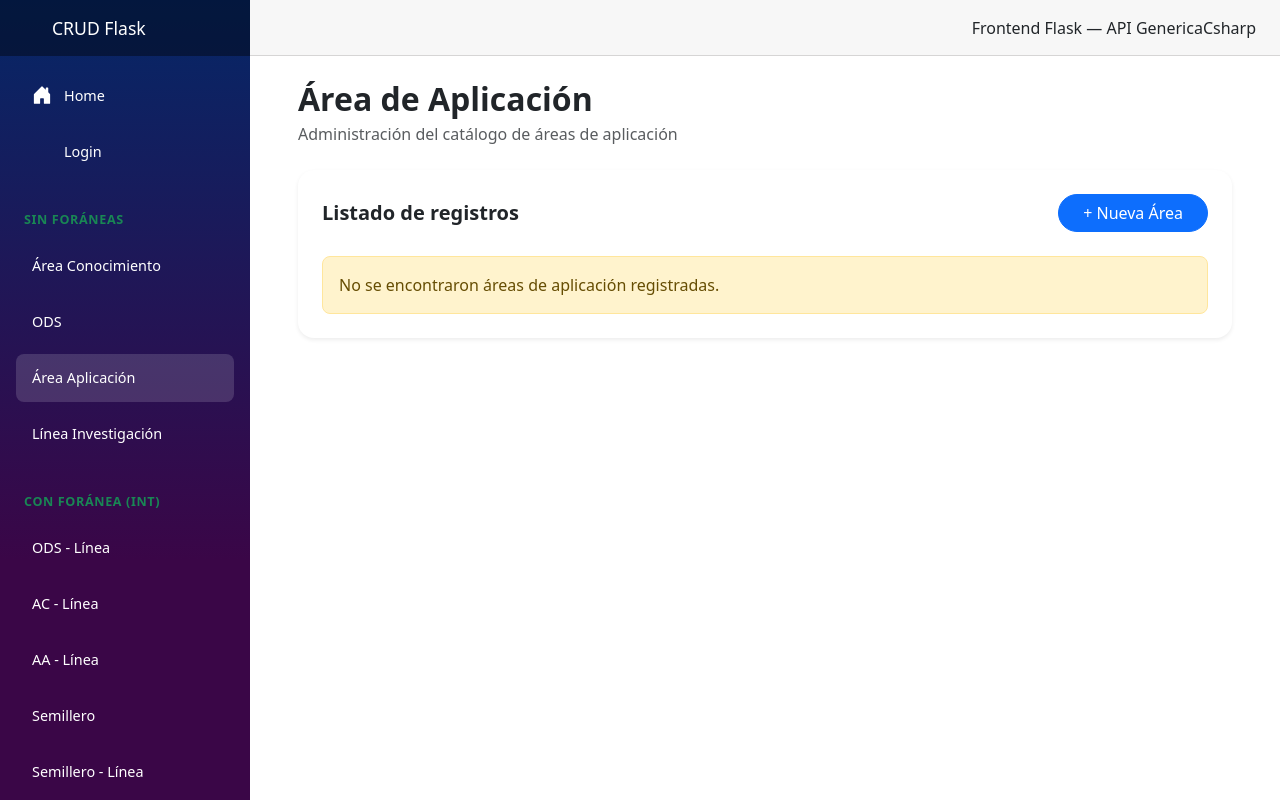
After one commit to Unslowling/modulo-investigacion-flask, a Flask app: page /area_aplicacion in a window 1280 px wide. The commit adds this page. Run offline with Flask 3, Linux system fonts and the light colour scheme; data that the repository does not hold is empty.

Commit message:
CRUD area_aplicacion

```diff
--- a/app.py
+++ b/app.py
@@ -27,11 +27,13 @@ from routes.home import bp as home_bp
 from routes.autenticacion import bp as autenticacion_bp
 from routes.linea_investigacion import bp as linea_investigacion_bp
 from routes.area_conocimiento import bp as area_conocimiento_bp
+from routes.area_aplicacion import bp as area_aplicacion_bp
 
 app.register_blueprint(home_bp)
 app.register_blueprint(autenticacion_bp)
 app.register_blueprint(linea_investigacion_bp)
 app.register_blueprint(area_conocimiento_bp)
+app.register_blueprint(area_aplicacion_bp)
 
 # ══════════════════════════════════════════════
 # SEGURIDAD GLOBAL DE SESIONES
--- /dev/null
+++ b/routes/area_aplicacion.py
@@ -0,0 +1,68 @@
+from flask import Blueprint, render_template, request, redirect, url_for, flash
+from services.api_service import ApiService
+
+bp = Blueprint('area_aplicacion', __name__)
+api = ApiService()
+
+TABLA = 'area_aplicacion'
+CLAVE = 'id'
+
+@bp.route('/area_aplicacion')
+def index():
+    """Muestra la tabla de áreas de aplicación."""
+    registros = api.listar(TABLA)
+    return render_template('pages/area_aplicacion/lista.html', registros=registros)
+
+@bp.route('/area_aplicacion/crear', methods=['GET', 'POST'])
+def crear():
+    """Muestra el formulario y crea una nueva área de aplicación."""
+    if request.method == 'POST':
+        datos = {
+            'nombre': request.form.get('nombre', '').strip()
+        }
+
+        exito, mensaje = api.crear(TABLA, datos)
+        if exito:
+            flash("Registro creado correctamente", "success")
+            return redirect(url_for('area_aplicacion.index'))
+        else:
+            flash(mensaje, "danger")
+
+    return render_template('pages/area_aplicacion/crear.html')
+
+@bp.route('/area_aplicacion/editar/<registro_id>', methods=['GET', 'POST'])
+def editar(registro_id):
+    """Muestra el formulario precargado y actualiza una área de aplicación."""
+    if request.method == 'POST':
+        datos = {
+            'nombre': request.form.get('nombre', '').strip()
+        }
+
+        exito, mensaje = api.actualizar(TABLA, CLAVE, registro_id, datos)
+        if exito:
+            flash("Registro actualizado correctamente", "success")
+            return redirect(url_for('area_aplicacion.index'))
+        else:
+            flash(mensaje, "danger")
+
+    registros = api.listar(TABLA)
+    registro = next((r for r in registros if str(r.get(CLAVE)) == str(registro_id)), None)
+
+    if not registro:
+        flash("Área de aplicación no encontrada", "danger")
+        return redirect(url_for('area_aplicacion.index'))
+
+    return render_template('pages/area_aplicacion/editar.html', registro=registro)
+
+@bp.route('/area_aplicacion/eliminar', methods=['POST'])
+def eliminar():
+    """Elimina una área de aplicación."""
+    valor = request.form.get('id', '')
+    exito, mensaje = api.eliminar(TABLA, CLAVE, valor)
+
+    if exito:
+        flash("Registro eliminado correctamente", "success")
+    else:
+        flash(mensaje, "danger")
+
+    return redirect(url_for('area_aplicacion.index'))
--- a/templates/components/nav_menu.html
+++ b/templates/components/nav_menu.html
@@ -41,7 +41,7 @@
             </a>
         </div>
         <div class="nav-item px-3">
-            <a class="nav-link text-white rounded-3 px-3 py-2 {{ 'background-active' if 'area-aplicacion' in request.path }}" href="#">
+            <a class="nav-link text-white rounded-3 px-3 py-2 {{ 'background-active' if 'area_aplicacion' in request.path else '' }}" href="/area_aplicacion">
                 Área Aplicación
             </a>
         </div>
--- /dev/null
+++ b/templates/pages/area_aplicacion/lista.html
@@ -0,0 +1,64 @@
+{% extends 'layout/base.html' %}
+
+{% block title %}Área de Aplicación{% endblock %}
+
+{% block content %}
+<div class="container-fluid mt-4 px-4 pb-4">
+
+    <h2 class="fw-bold mb-1">Área de Aplicación</h2>
+    <p class="text-muted mb-4">Administración del catálogo de áreas de aplicación</p>
+
+    <div class="card shadow-sm border-0 rounded-4">
+
+        <div class="card-body p-4">
+
+            <div class="d-flex justify-content-between align-items-center mb-4">
+               <h5 class="mb-0 fw-semibold">Listado de registros</h5>
+
+               <a href="{{ url_for('area_aplicacion.crear') }}" class="btn btn-primary rounded-pill px-4">
+                  + Nueva Área
+               </a>
+            </div>
+
+            {% if registros %}
+                <div class="table-responsive">
+                    <table class="table table-hover align-middle">
+                        <thead class="table-dark">
+                            <tr>
+                                <th class="ps-3 border-0 rounded-start">ID</th>
+                                <th class="border-0">Nombre</th>
+                                <th class="text-end pe-3 border-0 rounded-end">Acciones</th>
+                            </tr>
+                        </thead>
+                        <tbody>
+                            {% for reg in registros %}
+                            <tr>
+                                <td class="ps-3">{{ reg.id }}</td>
+                                <td class="fw-semibold">{{ reg.nombre }}</td>
+                                <td class="text-end pe-3">
+                                    <a href="{{ url_for('area_aplicacion.editar', registro_id=reg.id) }}"
+                                       class="btn btn-sm btn-warning me-2 text-dark fw-medium">
+                                       Editar
+                                    </a>
+
+                                    <form method="POST" action="{{ url_for('area_aplicacion.eliminar') }}"
+                                          style="display:inline"
+                                          onsubmit="return confirm('¿Desea eliminar esta área de aplicación?');">
+                                        <input type="hidden" name="id" value="{{ reg.id }}" />
+                                        <button class="btn btn-sm btn-danger fw-medium" type="submit">Eliminar</button>
+                                    </form>
+                                </td>
+                            </tr>
+                            {% endfor %}
+                        </tbody>
+                    </table>
+                </div>
+            {% else %}
+                <div class="alert alert-warning mb-0 rounded-3">No se encontraron áreas de aplicación registradas.</div>
+            {% endif %}
+
+        </div>
+    </div>
+
+</div>
+{% endblock %}
```
Also changed, not shown: templates/pages/area_aplicacion/crear.html (added, +41 -0 lines), templates/pages/area_aplicacion/editar.html (added, +42 -0 lines).
